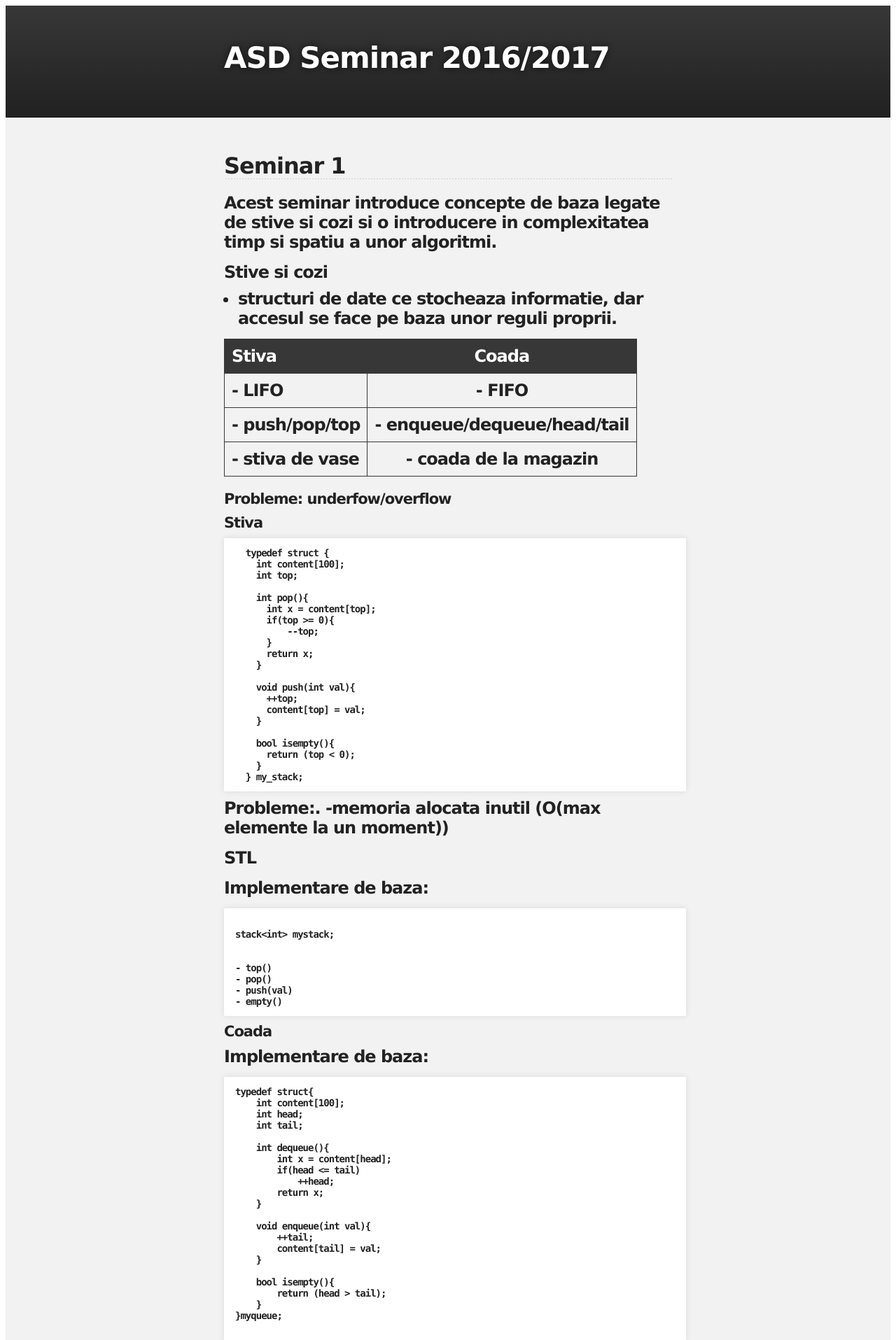
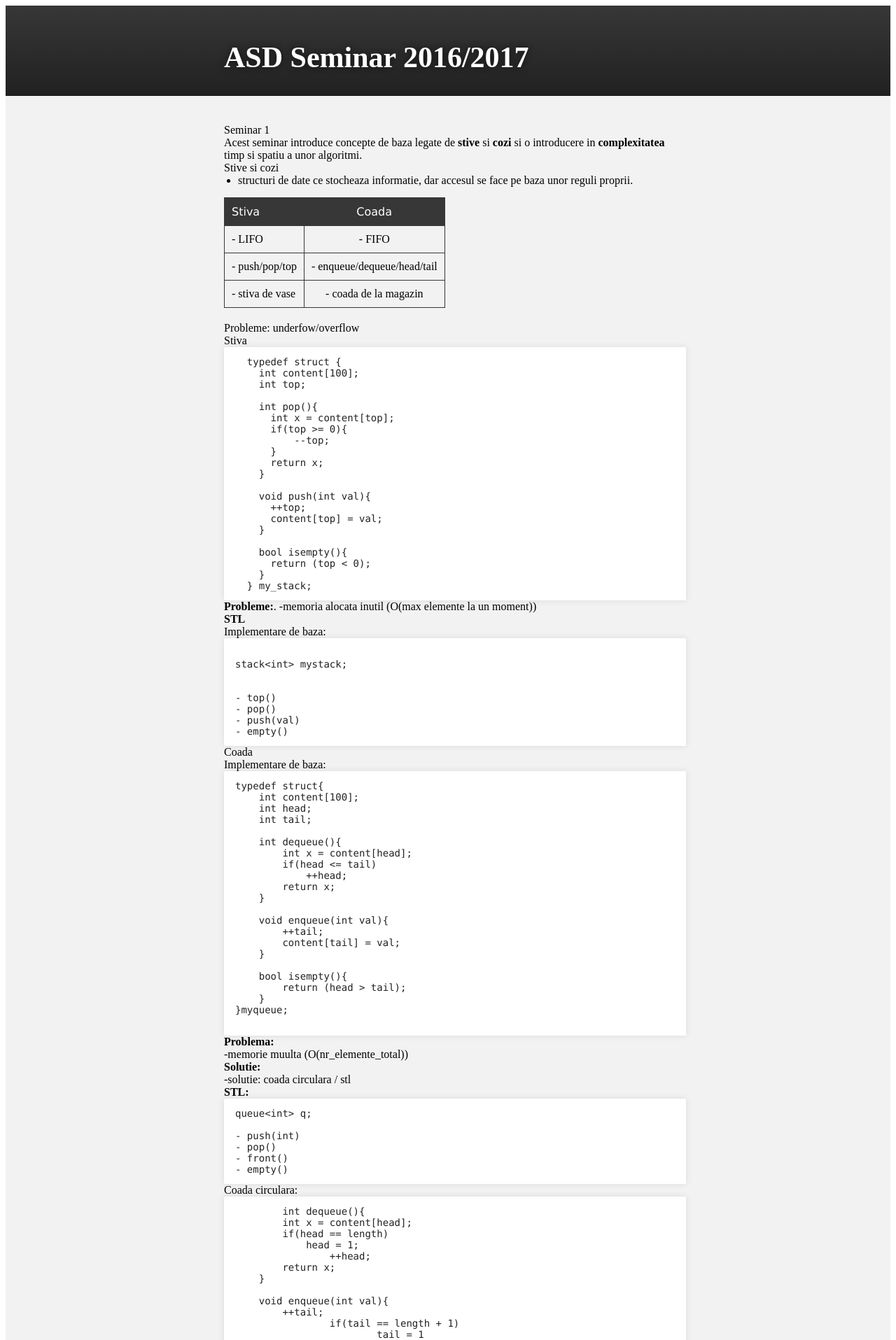
Before and after one commit to IuliaDuta/ASD, a Jekyll site: the page built from Seminarii/Seminar1.md, in a window 1280 px wide. Shown: the top 1915 px of the page at 70% size. Built offline with Jekyll 4.4.1, drawn with Linux system fonts in a browser that asks for light colours.

Commit message:
Update stylesheet.css

```diff
--- a/stylesheets/stylesheet.css
+++ b/stylesheets/stylesheet.css
@@ -52,44 +52,6 @@
 
 
 
-h1, h2, h3, h4, h5, h6 {
-  margin: 10px 0;
-  font-weight: 700;
-  color:#222222;
-  font-family: 'Lucida Grande', 'Calibri', Helvetica, Arial, sans-serif;
-  letter-spacing: -1px;
-}
-
-h1 {
-  font-size: 36px;
-  font-weight: 700;
-}
-
-h2 {
-  padding-bottom: 10px;
-  font-size: 32px;
-  background: url('../images/bg_hr.png') repeat-x bottom;
-}
-
-h3 {
-  font-size: 24px;
-}
-
-h4 {
-  font-size: 21px;
-}
-
-h5 {
-  font-size: 18px;
-}
-
-h6 {
-  font-size: 16px;
-}
-
-p {
-  margin: 10px 0 15px 0;
-}
 
 footer p {
   color: #f2f2f2;
@@ -386,29 +348,6 @@
   font-size: 32px;
   }
 
-  h1 {
-    font-size: 28px;
-  }
-
-  h2 {
-    font-size: 24px;
-  }
-
-  h3 {
-    font-size: 21px;
-  }
-
-  h4 {
-    font-size: 18px;
-  }
-
-  h5 {
-    font-size: 14px;
-  }
-
-  h6 {
-    font-size: 12px;
-  }
 
   code, pre {
     min-width: 320px;
```
